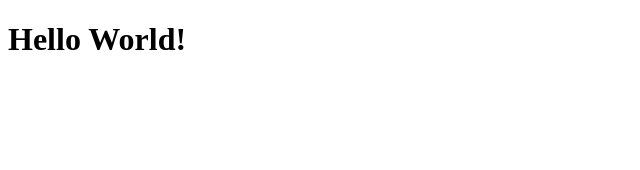
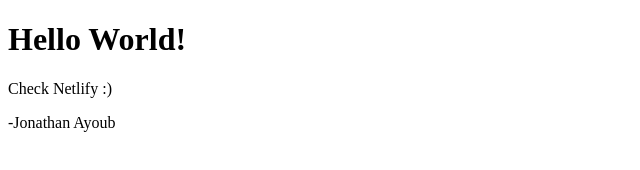
Before and after one commit to jonayoub/hello_mi349, a plain HTML site: page index.html in a window 1280 px wide. Shown: the whole page, without its empty margins (0-640 px from the left). Drawn offline with Linux system fonts and the light colour scheme.

Commit message:
Added Changes to test Netlify

```diff
--- a/index.html
+++ b/index.html
@@ -8,5 +8,7 @@
 </head>
 <body>
     <h1>Hello World!</h1>
+    <p>Check Netlify :)</p>
+    <p>-Jonathan Ayoub</p>
 </body>
 </html>
```
